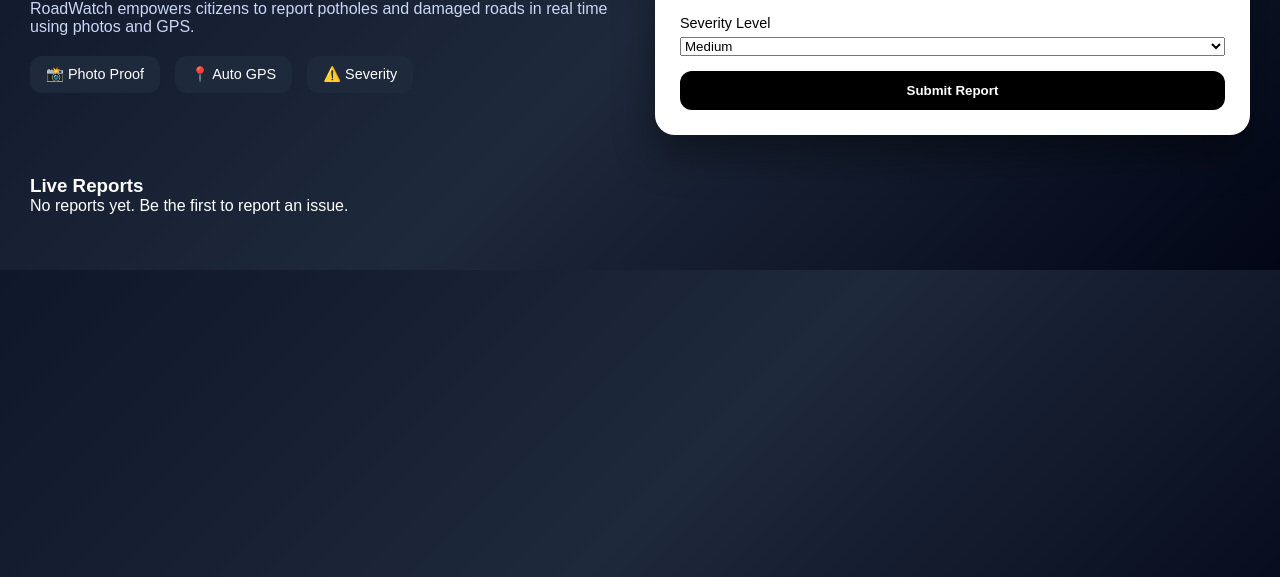
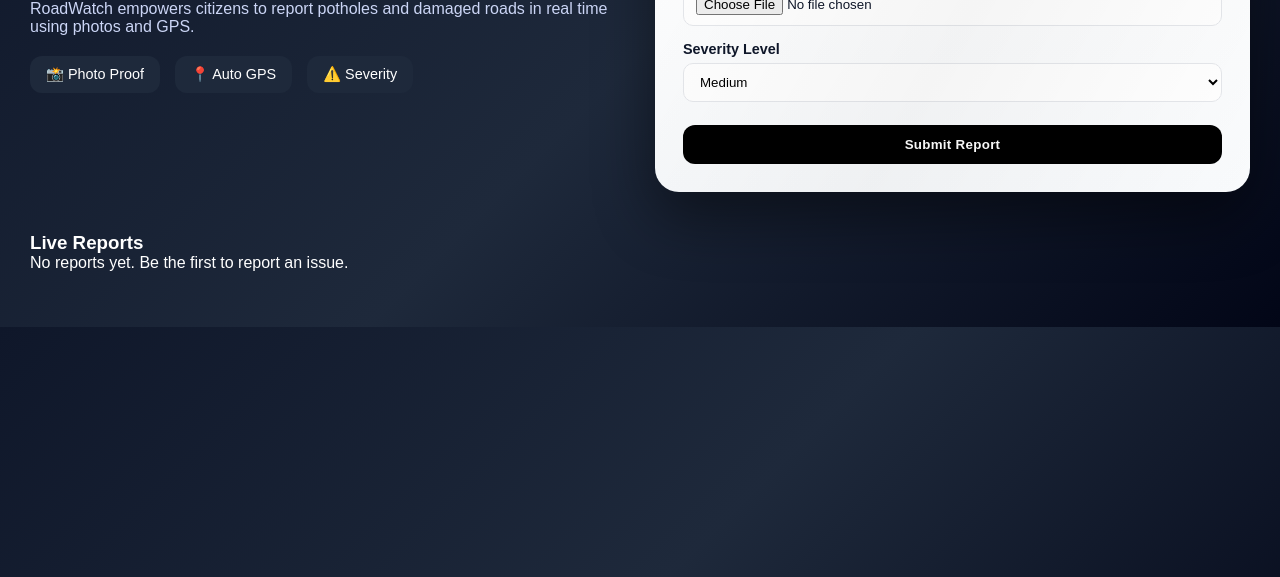
Before and after one commit to protik473/RoadWatch-Crowdsourced-Road-Condition-Reporting-System, a plain HTML site: page index.html in a window 1280 px wide. Shown: the part 223-800 px from the top of the page. Drawn offline with Linux system fonts and the light colour scheme.

Commit message:
Refactor card styles for improved design
Updated styles for the card component and its elements.

```diff
--- a/style.css
+++ b/style.css
@@ -1,3 +1,18 @@
+.map-section {
+  padding: 0 30px 40px;
+}
+
+.map-section h3 {
+  margin-bottom: 12px;
+}
+
+#map {
+  width: 100%;
+  height: 350px;
+  border-radius: 20px;
+  overflow: hidden;
+}
+
 * {
   margin: 0;
   padding: 0;
@@ -48,11 +63,67 @@
 }
 
 .card {
+  background: linear-gradient(180deg, #ffffff, #f8fafc);
+  color: #0f172a;
+  padding: 28px;
+  border-radius: 24px;
+  box-shadow: 0 25px 60px rgba(0,0,0,0.45);
+  position: relative;
+  overflow: hidden;
+}
+
+.card::before {
+  content: "";
+  position: absolute;
+  inset: 0;
+  background: linear-gradient(120deg, transparent, rgba(0,0,0,0.04), transparent);
+}
+
+.card h3 {
+  margin-bottom: 18px;
+  font-size: 1.25rem;
+}
+
+.card label {
+  display: block;
+  font-size: 0.85rem;
+  font-weight: 600;
+  margin-bottom: 18px;
+}
+
+.card input,
+.card select {
+  width: 100%;
+  margin-top: 8px;
+  padding: 10px 12px;
+  border-radius: 10px;
+  border: 1px solid #e5e7eb;
   background: #fff;
-  color: #000;
-  padding: 25px;
-  border-radius: 20px;
-  box-shadow: 0 20px 40px rgba(0,0,0,0.4);
+}
+
+.card input:focus,
+.card select:focus {
+  outline: none;
+  border-color: #0f172a;
+}
+
+.card button {
+  width: 100%;
+  padding: 14px;
+  margin-top: 8px;
+  background: linear-gradient(135deg, #020617, #1e293b);
+  color: #fff;
+  border: none;
+  border-radius: 14px;
+  font-weight: 700;
+  letter-spacing: 0.3px;
+  cursor: pointer;
+  transition: transform 0.15s ease, box-shadow 0.15s ease;
+}
+
+.card button:hover {
+  transform: translateY(-2px);
+  box-shadow: 0 10px 20px rgba(0,0,0,0.25);
 }
 
 .card h3 {
```
